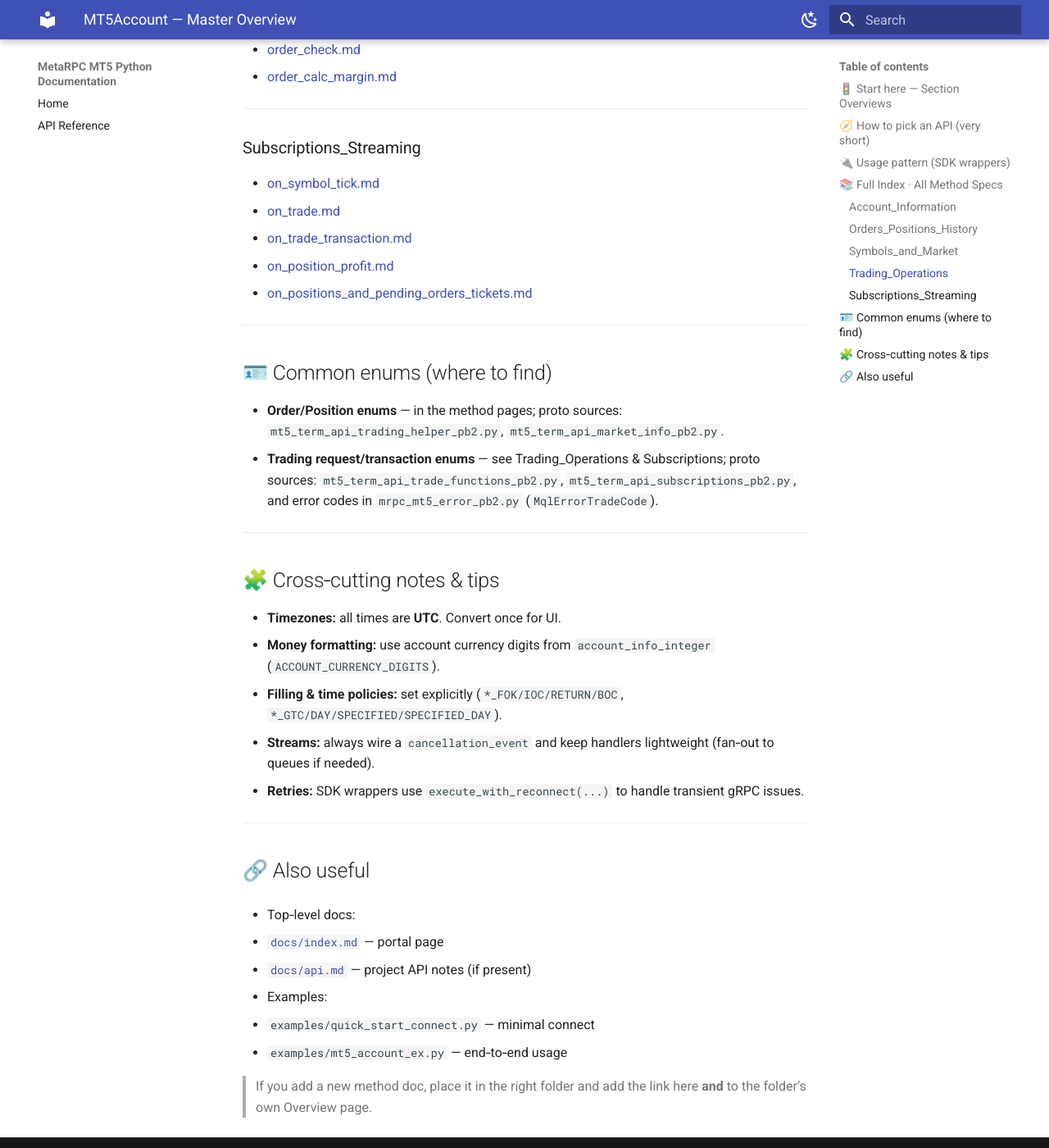
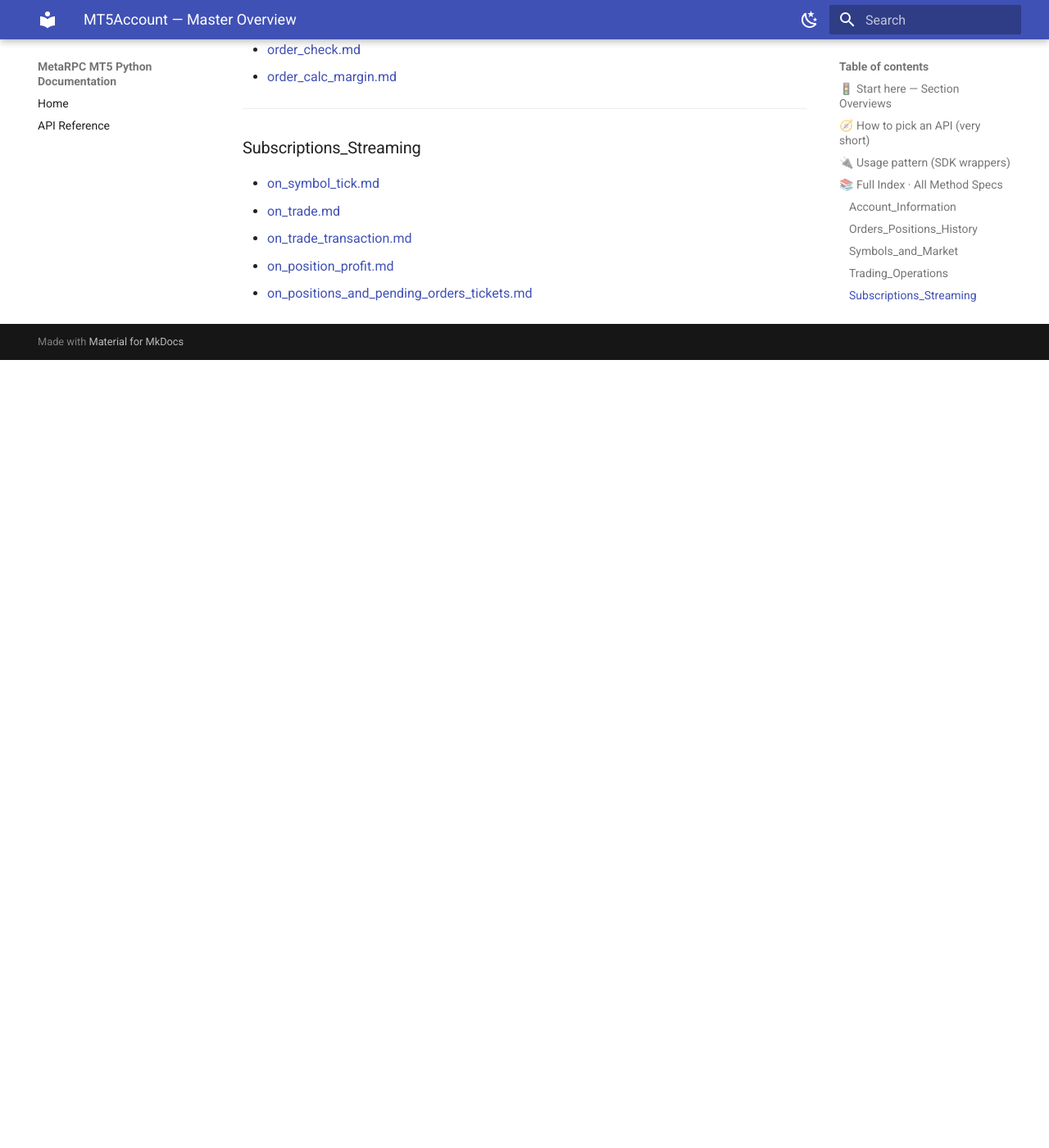
Before and after one commit to MetaRPC/PyMT5, an MkDocs documentation site: the page built from docs/MT5Account/BASE.md, in a window 1280 px wide and 1400 px high, scrolled down 2869 px. Shown: the whole window at 82% size. Built offline with MkDocs 1.6.1 and Material for MkDocs 9.7.7, drawn with Linux system fonts in a browser that asks for light colours; after the commit the page ends 3308 px from its top, so only the background shows below that.

Commit message:
Update BASE.md

```diff
--- a/docs/MT5Account/BASE.md
+++ b/docs/MT5Account/BASE.md
@@ -106,35 +106,3 @@ Timestamps = **UTC** (`google.protobuf.Timestamp`). For long‑lived streams, pa
 * [on\_trade\_transaction.md](./Subscriptions_Streaming/on_trade_transaction.md)
 * [on\_position\_profit.md](./Subscriptions_Streaming/on_position_profit.md)
 * [on\_positions\_and\_pending\_orders\_tickets.md](./Subscriptions_Streaming/on_positions_and_pending_orders_tickets.md)
-
----
-
-## 🪪 Common enums (where to find)
-
-* **Order/Position enums** — in the method pages; proto sources: `mt5_term_api_trading_helper_pb2.py`, `mt5_term_api_market_info_pb2.py`.
-* **Trading request/transaction enums** — see Trading\_Operations & Subscriptions; proto sources: `mt5_term_api_trade_functions_pb2.py`, `mt5_term_api_subscriptions_pb2.py`, and error codes in `mrpc_mt5_error_pb2.py` (`MqlErrorTradeCode`).
-
----
-
-## 🧩 Cross‑cutting notes & tips
-
-* **Timezones:** all times are **UTC**. Convert once for UI.
-* **Money formatting:** use account currency digits from `account_info_integer` (`ACCOUNT_CURRENCY_DIGITS`).
-* **Filling & time policies:** set explicitly (`*_FOK/IOC/RETURN/BOC`, `*_GTC/DAY/SPECIFIED/SPECIFIED_DAY`).
-* **Streams:** always wire a `cancellation_event` and keep handlers lightweight (fan‑out to queues if needed).
-* **Retries:** SDK wrappers use `execute_with_reconnect(...)` to handle transient gRPC issues.
-
----
-
-## 🔗 Also useful
-
-* Top‑level docs:
-
-  * [`docs/index.md`](../index.md) — portal page
-  * [`docs/api.md`](../api.md) — project API notes (if present)
-* Examples:
-
-  * `examples/quick_start_connect.py` — minimal connect
-  * `examples/mt5_account_ex.py` — end‑to‑end usage
-
-> If you add a new method doc, place it in the right folder and add the link here **and** to the folder’s own Overview page.
```
